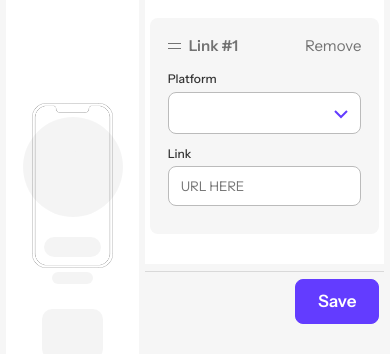
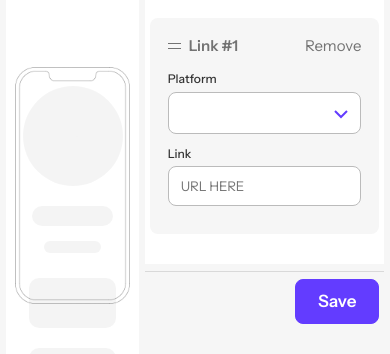
Before and after one commit to hatem782/RBK-Challenge, a React (Create React App) app: page /make-profile/edit-links in a window 390 px wide. Shown: the part 352-706 px from the top of the page. Built offline with nearby package versions, Linux system fonts and the light colour scheme.

Commit message:
responsive : medium + small laptops

```diff
--- a/src/Assets/Scss/media-queries.scss
+++ b/src/Assets/Scss/media-queries.scss
@@ -7,7 +7,7 @@
 $screen-xs-max: 599px; // Mobile 360 => 599
 
 $screen-sm-min: 600px; // Tablet Vertical
-$screen-sm-max: 900px; // Tablet Horizental
+$screen-sm-max: 959px; // Tablet Horizental
 
 $screen-md-min: 960px;
 $screen-md-max: 1279px; // Small Laptop
--- a/src/Components/LinkItem/LinkItem.jsx
+++ b/src/Components/LinkItem/LinkItem.jsx
@@ -47,10 +47,11 @@ function LinkItem({ item }) {
           label="Platform"
           name="platform"
           value={item.platform}
-          options={list_medias.filter((media) => {
-            let selected_platforms = local_links.map((ll) => ll.platform);
-            return !selected_platforms.includes(media.title);
-          })}
+          // options={list_medias.filter((media) => {
+          //   let selected_platforms = local_links.map((ll) => ll.platform);
+          //   return !selected_platforms.includes(media.title);
+          // })}
+          options={list_medias}
           all_options={list_medias}
           onChange={handle_change}
         />
--- a/src/Components/Mobile/Mobile.module.scss
+++ b/src/Components/Mobile/Mobile.module.scss
@@ -5,6 +5,14 @@
 
   @include lt-xxl {
     width: 68%;
+  }
+
+  @include lt-llg {
+    width: 80%;
+  }
+
+  @include lt-lg {
+    width: 98%;
   }
 }
 
--- a/src/Components/Select/Select.module.scss
+++ b/src/Components/Select/Select.module.scss
@@ -95,6 +95,8 @@ $purple-img: brightness(0) saturate(100%) invert(23%) sepia(98%) saturate(3673%)
     transition: all 0.2s;
     max-height: 300px;
     overflow-y: auto;
+    box-shadow: 0 0 10px 0 rgba(99, 60, 255, 0.25);
+    border: solid 1px var(--normal-purple);
 
     &::-webkit-scrollbar {
       width: 7px !important;
--- a/src/Pages/MakeDevLink/MakeDevLink.module.scss
+++ b/src/Pages/MakeDevLink/MakeDevLink.module.scss
@@ -29,7 +29,7 @@
     display: flex;
     align-items: center;
     justify-content: center;
-
+    min-height: 600px;
     height: 100vh;
   }
 
@@ -123,6 +123,10 @@
       width: 45%;
     }
 
+    @include lt-lg {
+      width: 60%;
+    }
+
     .img_input {
       aspect-ratio: 1/1;
       height: 180px;
@@ -140,6 +144,10 @@
         height: 160px;
       }
 
+      @include lt-lg {
+        height: 140px;
+      }
+
       cursor: pointer;
 
       input {
@@ -152,6 +160,10 @@
         @include lt-xxl {
           height: 40px;
         }
+
+        @include lt-lg {
+          height: 35px;
+        }
       }
 
       span {
@@ -161,6 +173,11 @@
         @include lt-xxl {
           font-size: 14px;
           margin-top: 5px;
+        }
+
+        @include lt-lg {
+          font-size: 12px;
+          margin-top: 3px;
         }
       }
     }
@@ -205,6 +222,10 @@
       @include lt-xxl {
         width: 45%;
       }
+
+      @include lt-lg {
+        width: 60%;
+      }
     }
   }
 }
```
